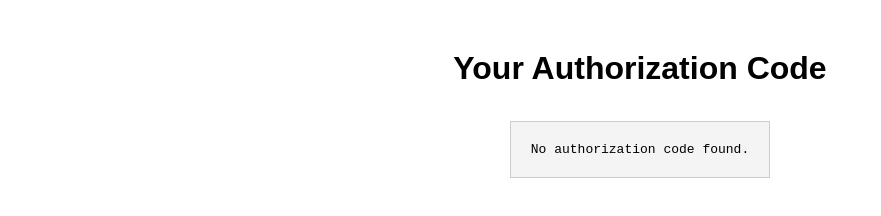
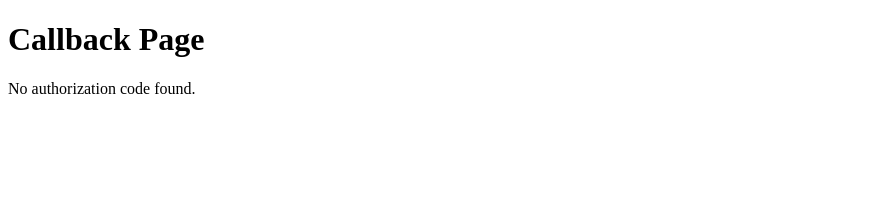
Before and after one commit to maybevillain/spot, a plain HTML site: page index.html in a window 1280 px wide. Shown: the whole page, without its empty margins (0-881 px from the left). Drawn offline with Linux system fonts and the light colour scheme.

Commit message:
Update index.html

```diff
--- a/index.html
+++ b/index.html
@@ -2,43 +2,22 @@
 <html lang="en">
 <head>
     <meta charset="UTF-8">
-    <meta name="viewport" content="width=device-width, initial-scale=1.0">
-    <title>Authorization Code</title>
-    <style>
-        body {
-            font-family: Arial, sans-serif;
-            text-align: center;
-            margin: 50px;
-        }
-        pre {
-            background-color: #f4f4f4;
-            padding: 20px;
-            border: 1px solid #ccc;
-            display: inline-block;
-        }
-    </style>
-    <script>
-        // Function to extract the authorization code from the URL
-        function getAuthorizationCode() {
-            // Get the current URL
-            const urlParams = new URLSearchParams(window.location.search);
-            // Extract the 'code' parameter
-            const authCode = urlParams.get('code');
-            // Display the code in the pre element
-            const codeElement = document.getElementById('auth-code');
-            if (authCode) {
-                codeElement.textContent = authCode;
-            } else {
-                codeElement.textContent = 'No authorization code found.';
-            }
-        }
-
-        // Call the function when the page loads
-        window.onload = getAuthorizationCode;
-    </script>
+    <title>Callback Page</title>
 </head>
 <body>
-    <h1>Your Authorization Code</h1>
-    <pre id="auth-code">Loading...</pre>
+    <h1>Callback Page</h1>
+    <script>
+        // Get the authorization code from the URL
+        const urlParams = new URLSearchParams(window.location.search);
+        const authCode = urlParams.get('code');
+
+        // Display the authorization code
+        if (authCode) {
+            document.body.innerHTML += `<p>Authorization Code: ${authCode}</p>`;
+            // You can also send this code to your server for further processing
+        } else {
+            document.body.innerHTML += '<p>No authorization code found.</p>';
+        }
+    </script>
 </body>
 </html>
```
